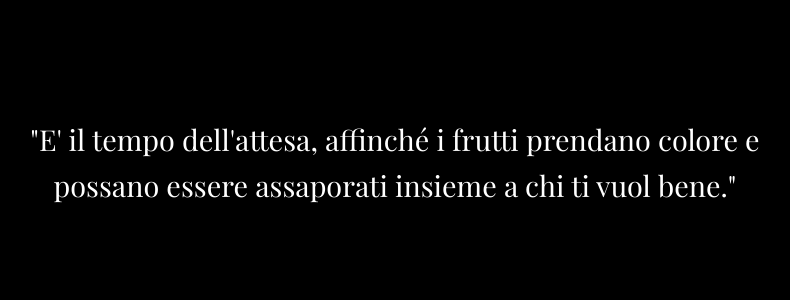
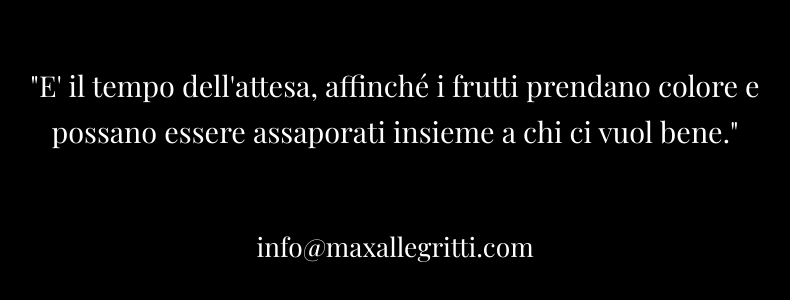
Before and after one commit to maxallegritti/sitoweb, a plain HTML site: page index.html in a window 1280 px wide. Shown: the part 238-538 px from the top of the page, without its empty margins (245-1035 px from the left). Drawn offline with nearby package versions, Linux system fonts and the light colour scheme.

Commit message:
Update index.html

```diff
--- a/index.html
+++ b/index.html
@@ -17,15 +17,22 @@
       text-align: center;
       padding: 2rem;
       box-sizing: border-box;
+      flex-direction: column;
     }
-    p {
+    .main-text {
       font-size: 1.8rem;
       line-height: 1.6;
       max-width: 800px;
+      margin-bottom: 3rem; /* crea spazio tra testo e email */
+    }
+    .email {
+      font-size: 1.65rem; /* circa 2pt in meno rispetto a 1.8rem */
+      user-select: none; /* opzionale: impedisce la selezione accidentale */
     }
   </style>
 </head>
 <body>
-  <p>"E' il tempo dell'attesa, affinché i frutti prendano colore e possano essere assaporati insieme a chi ti vuol bene."</p>
+  <p class="main-text">"E' il tempo dell'attesa, affinché i frutti prendano colore e possano essere assaporati insieme a chi ci vuol bene."</p>
+  <p class="email">info@maxallegritti.com</p>
 </body>
 </html>
```
